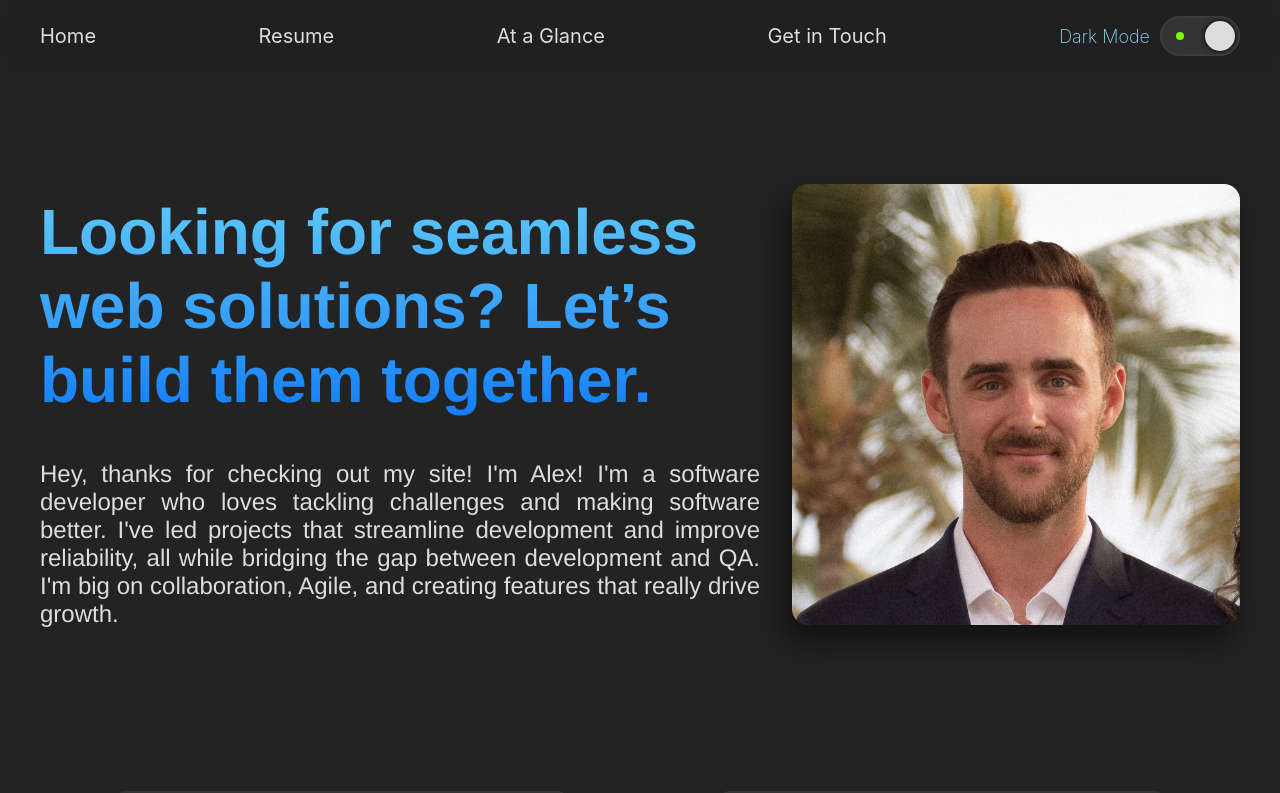
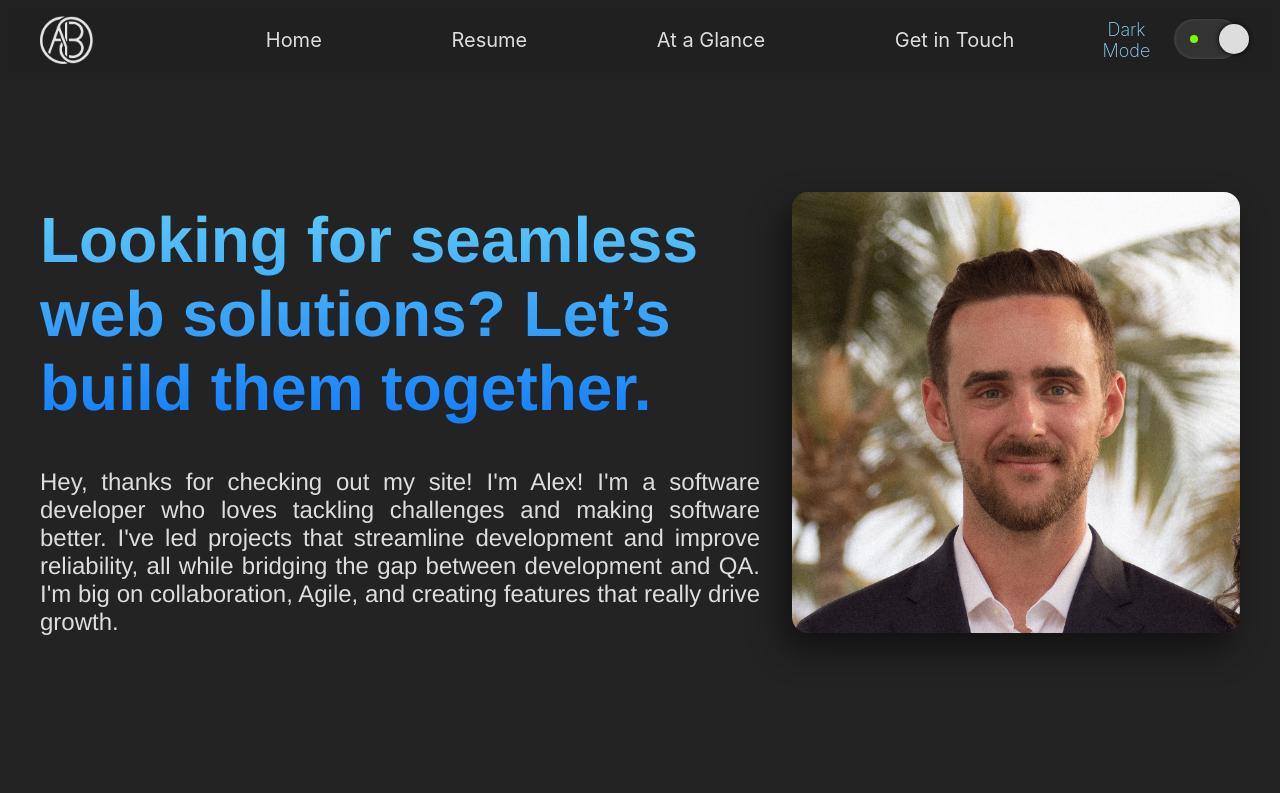
Before and after one commit to Alexbruce1/portfolio2024, a React (Create React App) app: page / in a window 1280 px wide. Shown: the top 793 px of the page. Built offline with nearby package versions, Linux system fonts and the light colour scheme.

Commit message:
Begin header re-styling

```diff
--- a/src/Components/Header.css
+++ b/src/Components/Header.css
@@ -18,10 +18,20 @@
   justify-content: space-between;
 }
 
+.app-header-name-fullsize,
+.dark-mode-container-fullsize {
+  width: 220px;
+  /* background-color: blueviolet; */
+  display: flex;
+  text-decoration: none;
+  font-size: 10px;
+}
+
 .header-nav-container {
   display: inline-flex;
   width: 100%;
-  justify-content: space-between;
+  justify-content: space-around;
+  /* background-color: green; */
 }
 
 .header-link {
@@ -34,10 +44,6 @@
 
 .header-link:hover {
   color: var(--medium-text);
-}
-
-.dark-mode-container-fullsize {
-  display: flex;
 }
 
 .dark-mode-text-fullsize {
--- a/src/Components/Header.js
+++ b/src/Components/Header.js
@@ -1,20 +1,25 @@
 import React from "react";
 import { Link } from "react-router-dom";
 import "./Header.css";
-// import ABIcon from '../../src/assets/ABIcon.png';
+import ABIcon from '../../src/assets/ABIcon.png';
 import Sidebar from "./Sidebar";
 
 function Header({ sidebarActive, hamburgerRef, toggleSidebar, sidebarRef, darkMode, toggleDarkMode, isMobile }) {
   return(
     <header className="App-header">
+        {(!isMobile && (
           <div className='app-header-container'>
-        {(!isMobile && (
+            <Link to="/" className='app-header-name-fullsize'>
+              <img src={ABIcon} className='app-AB-icon' alt="AB Icon" />
+              {/* <p className='header-title'>Alex</p> */}
+            </Link>
             <div className="header-nav-container">
               <Link to="/" onClick={toggleSidebar} className="header-link">Home</Link>
               <Link to="/resume" onClick={toggleSidebar} className="header-link">Resume</Link>
               <Link to="/tldr" onClick={toggleSidebar} className="header-link">At a Glance</Link>
               <Link to="/contact" onClick={toggleSidebar} className="header-link">Get in Touch</Link>
               {/* <Link to="/personal" onClick={toggleSidebar} className="header-link">Outside of work</Link> */}
+            </div>
             <div className="header-link dark-mode-container-fullsize">
               <div className="dark-mode-text-fullsize">Dark Mode</div>
               <div className="dark-mode-slider" onClick={toggleDarkMode}>
@@ -24,6 +29,7 @@ function Header({ sidebarActive, hamburgerRef, toggleSidebar, sidebarRef, darkMo
             </div>
           </div>
         )) || (
+          <div className='app-header-container'>
             <div className='header-hamburger-menu-container'>
               <div
                 className={sidebarActive ? 'header-hamburger-container-active' : 'header-hamburger-container'}
@@ -44,12 +50,12 @@ function Header({ sidebarActive, hamburgerRef, toggleSidebar, sidebarRef, darkMo
                 </div>
               )}
             </div>
-        )}
-        {/* <Link to="/" className='app-header-name'>
+            <Link to="/" className='app-header-name'>
               <img src={ABIcon} className='app-AB-icon' alt="AB Icon" />
               <p className='header-title'>Alex</p>
-        </Link> */}
+            </Link>
           </div>
+        )}
     </header>
   )
 }
```
Lines whose indentation alone changed are shown as unchanged.
